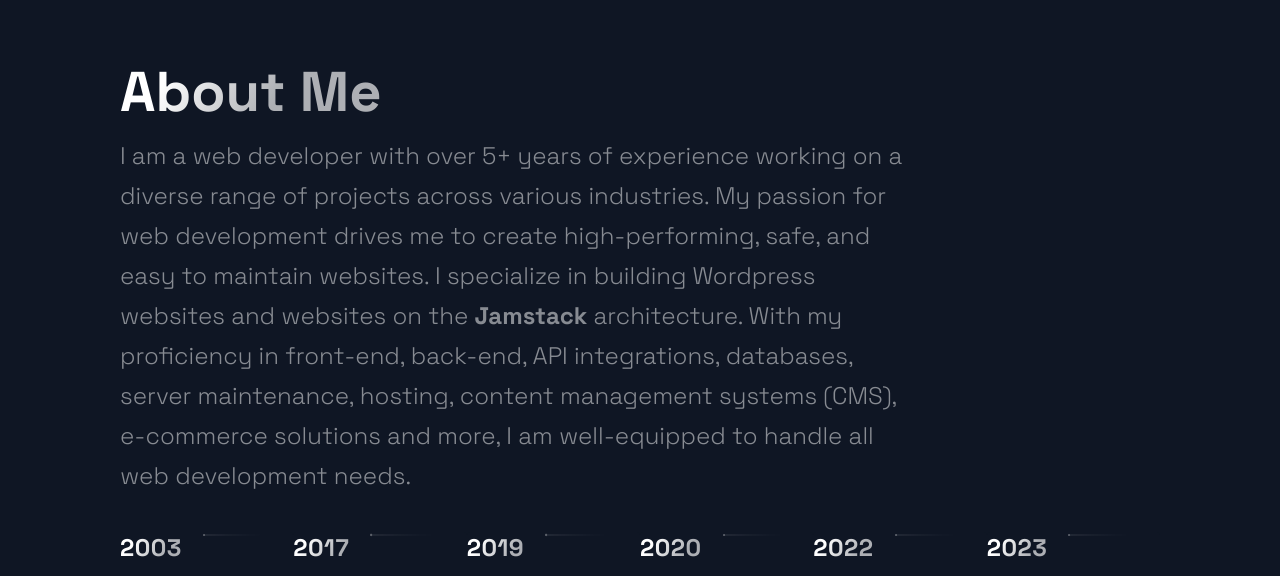
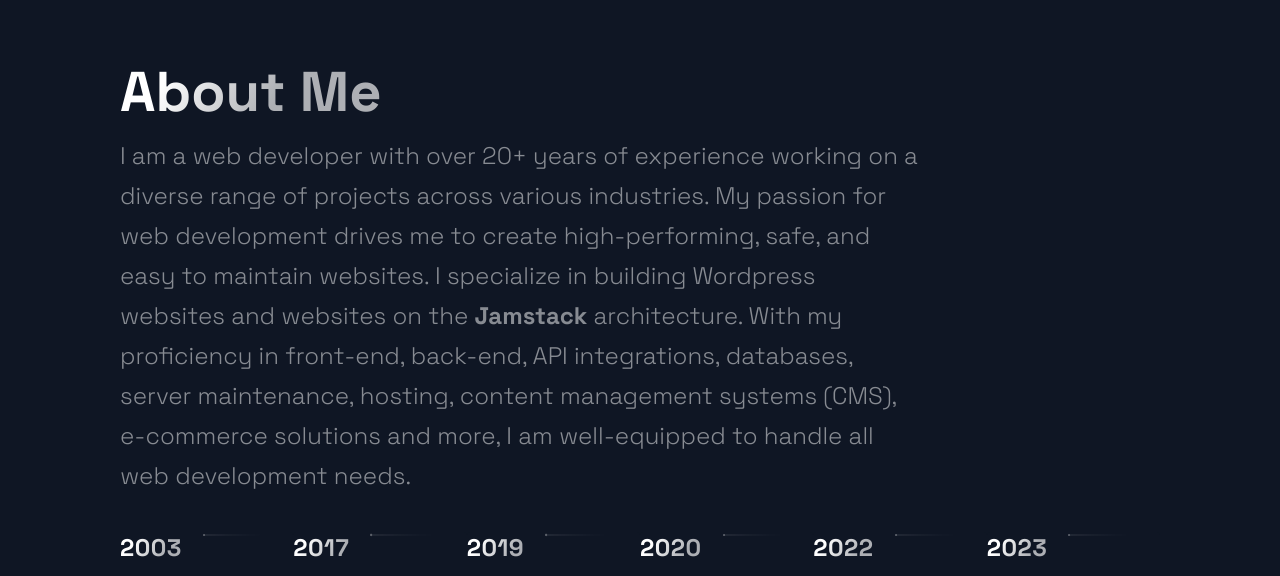
Before and after one commit to Joshhortt/portfolio-app, a Next.js app: page / in a window 1280 px wide. Shown: the part 8962-9538 px from the top of the page. Built offline with nearby package versions, Linux system fonts and the light colour scheme.

Commit message:
update Timeline

```diff
--- a/src/components/TimeLine/TimeLine.js
+++ b/src/components/TimeLine/TimeLine.js
@@ -61,7 +61,7 @@ const Timeline = () => {
     <Section id="about">
       <SectionTitle>About Me</SectionTitle>
       <SectionText>
-        I am a web developer with over 5+ years of experience working on a
+        I am a web developer with over 20+ years of experience working on a
         diverse range of projects across various industries. My passion for web
         development drives me to create high-performing, safe, and easy to
         maintain websites. I specialize in building Wordpress websites and
```
